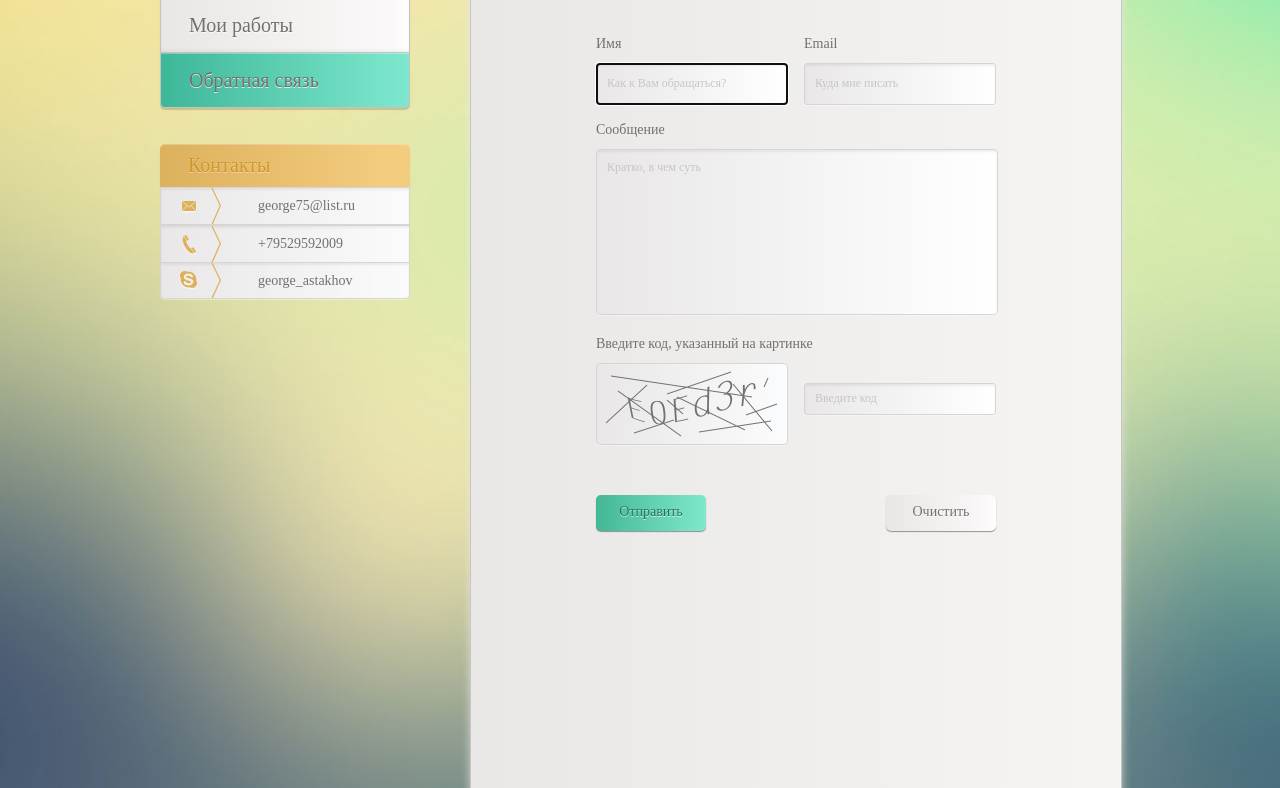
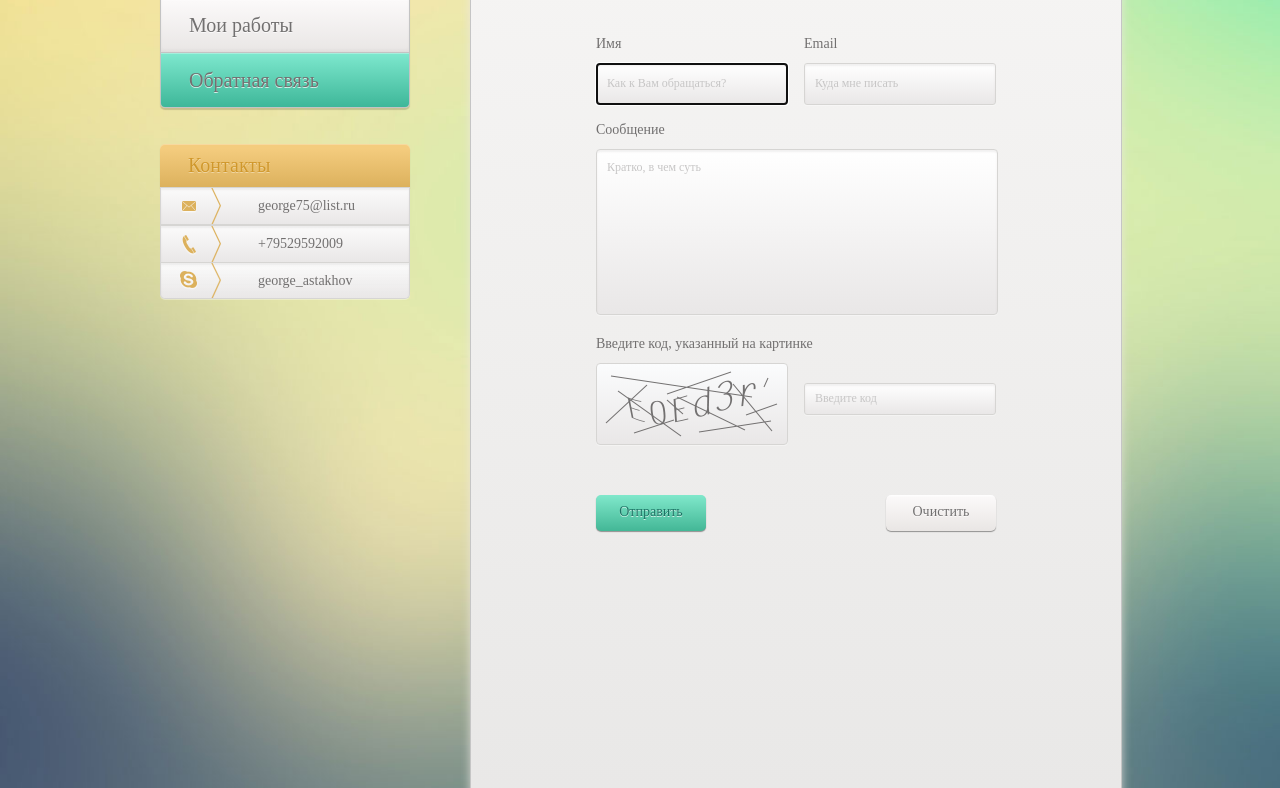
Before and after one commit to GeorgeAstakhov/Portfolio, a website: page app/feedback.html in a window 1280 px wide. Shown: the part 191-979 px from the top of the page. Drawn offline with nearby package versions, Linux system fonts and the light colour scheme; a web font is replaced by a local one.

Commit message:
Fixed css error

```diff
--- a/app/css/ie8.css
+++ b/app/css/ie8.css
@@ -7,3 +7,27 @@ body {
 	background-color: #333;
 	-ms-filter: "progid:DXImageTransform.Microsoft.Alpha(Opacity=80)";
 }
+
+.main_nav_link {
+	background-color: #faf9f9;
+}
+
+.main_nav_link:hover {
+	background-color: #bfbfbf;
+}
+
+.main_nav_link.active, .main_nav_link.active:hover {
+	background-color: #7ce7cd;
+}
+
+.contacts_header {
+	background-color: #f4cc7e;
+}
+
+.contacts_link {
+	background-color: #fbfbfb;
+}
+
+.contacts_link:hover {
+	background-color: #e9dcc1;
+}
--- a/app/css/main.css
+++ b/app/css/main.css
@@ -191,11 +191,10 @@ body {
 	font-weight: normal;
 	font-size: 20px;
 	line-height: 1.2;
-	background-color: #faf9f9;
 	background-image: -ms-linear-gradient( 90deg, rgb(233,230,229) 0%, rgb(251,249,249) 94%, rgb(255,255,255) 100%);
 	background-image: -moz-linear-gradient( 90deg, rgb(233,230,229) 0%, rgb(251,249,249) 94%, rgb(255,255,255) 100%);
 	background-image: -webkit-linear-gradient( 90deg, rgb(233,230,229) 0%, rgb(251,249,249) 94%, rgb(255,255,255) 100%);
-	background-image: linear-gradient( 90deg, rgb(233,230,229) 0%, rgb(251,249,249) 94%, rgb(255,255,255) 100%);
+	background-image: linear-gradient( 0deg, rgb(233,230,229) 0%, rgb(251,249,249) 94%, rgb(255,255,255) 100%);
 	-webkit-box-shadow: 0px 2px 1px 0px rgba(9, 9, 9, 0.07),inset 0px -2px 3px 0px rgba(41, 41, 41, 0.05);
 	-moz-box-shadow: 0px 2px 1px 0px rgba(9, 9, 9, 0.07),inset 0px -2px 3px 0px rgba(41, 41, 41, 0.05);
 	box-shadow: 0px 2px 1px 0px rgba(9, 9, 9, 0.07),inset 0px -2px 3px 0px rgba(41, 41, 41, 0.05);
@@ -219,11 +218,10 @@ body {
 }
 
 .main_nav_link:hover {
-	background-color: #bfbfbf;
 	background-image: -moz-linear-gradient( 90deg, rgb(194,192,192) 0%, rgb(227,225,225) 87%, rgb(230,228,228) 90%, rgb(232,231,231) 100%);
 	background-image: -webkit-linear-gradient( 90deg, rgb(194,192,192) 0%, rgb(227,225,225) 87%, rgb(230,228,228) 90%, rgb(232,231,231) 100%);
 	background-image: -ms-linear-gradient( 90deg, rgb(194,192,192) 0%, rgb(227,225,225) 87%, rgb(230,228,228) 90%, rgb(232,231,231) 100%);
-	background-image: linear-gradient( 90deg, rgb(194,192,192) 0%, rgb(227,225,225) 87%, rgb(230,228,228) 90%, rgb(232,231,231) 100%);
+	background-image: linear-gradient( 0deg, rgb(194,192,192) 0%, rgb(227,225,225) 87%, rgb(230,228,228) 90%, rgb(232,231,231) 100%);
 	-webkit-box-shadow: inset 0px -2px 3px 0px rgba(41, 41, 41, 0.05);
 	-moz-box-shadow: inset 0px -2px 3px 0px rgba(41, 41, 41, 0.05);
 	box-shadow: inset 0px -2px 3px 0px rgba(41, 41, 41, 0.05);
@@ -231,11 +229,10 @@ body {
 }
 
 .main_nav_link.active, .main_nav_link.active:hover  {
-	background-color: #7ce7cd;
 	background-image: -moz-linear-gradient( 90deg, rgb(62,183,153) 0%, rgb(126,232,206) 100%);
 	background-image: -webkit-linear-gradient( 90deg, rgb(62,183,153) 0%, rgb(126,232,206) 100%);
 	background-image: -ms-linear-gradient( 90deg, rgb(62,183,153) 0%, rgb(126,232,206) 100%);
-	background-image: linear-gradient( 90deg, rgb(62,183,153) 0%, rgb(126,232,206) 100%);
+	background-image: linear-gradient( 0deg, rgb(62,183,153) 0%, rgb(126,232,206) 100%);
 	-webkit-box-shadow: 0px 2px 1px 0px rgba(9, 9, 9, 0.16),inset 0px 1px 0px 0px rgba(255, 255, 255, 0.3);
 	-moz-box-shadow: 0px 2px 1px 0px rgba(9, 9, 9, 0.16),inset 0px 1px 0px 0px rgba(255, 255, 255, 0.3);
 	box-shadow: 0px 2px 1px 0px rgba(9, 9, 9, 0.16),inset 0px 1px 0px 0px rgba(255, 255, 255, 0.3);
@@ -246,11 +243,10 @@ body {
 	padding: 10px 10px 11px 28px;
 	display: inline-block;
 	width: 100%;
-	background-color: #f4cc7e;
 	background-image: -moz-linear-gradient( 90deg, rgb(220,177,93) 0%, rgb(244,204,126) 90%);
 	background-image: -webkit-linear-gradient( 90deg, rgb(220,177,93) 0%, rgb(244,204,126) 90%);
 	background-image: -ms-linear-gradient( 90deg, rgb(220,177,93) 0%, rgb(244,204,126) 90%);
-	background-image: linear-gradient( 90deg, rgb(220,177,93) 0%, rgb(244,204,126) 90%);
+	background-image: linear-gradient( 0deg, rgb(220,177,93) 0%, rgb(244,204,126) 90%);
 	box-shadow: 0px 2px 1px 0px rgba(9, 9, 9, 0.17),inset 0px 1px 0px 0px rgba(255, 255, 255, 0.25);
 	border-radius: 5px 5px 0 0;
 	color: #d0982c;
@@ -271,7 +267,7 @@ body {
 	background-image: -moz-linear-gradient( 90deg, rgb(233,231,231) 0%, rgba(251,249,249,0) 100%);
 	background-image: -webkit-linear-gradient( 90deg, rgb(233,231,231) 0%, rgba(251,249,249,0) 100%);
 	background-image: -ms-linear-gradient( 90deg, rgb(233,231,231) 0%, rgba(251,249,249,0) 100%);
-	background-image: linear-gradient( 90deg, rgb(233,231,231) 0%, rgba(251,249,249,0) 100%);
+	background-image: linear-gradient( 0deg, rgb(233,231,231) 0%, rgba(251,249,249,0) 100%);
 	box-shadow: 0px 1px 0px 0px rgba(255, 255, 255, 0.35),inset 0px 2px 2px 0px rgba(114, 112, 112, 0.1);
 	text-decoration: none;
 	color: #727070;
@@ -285,11 +281,10 @@ body {
 }
 
 .contacts_link:hover {
-	background-color: #e9dcc1;
 	background-image: -moz-linear-gradient( 90deg, rgb(224,197,145) 0%, rgba(251,249,249,0) 100%);
 	background-image: -webkit-linear-gradient( 90deg, rgb(224,197,145) 0%, rgba(251,249,249,0) 100%);
 	background-image: -ms-linear-gradient( 90deg, rgb(224,197,145) 0%, rgba(251,249,249,0) 100%);
-	background-image: linear-gradient( 90deg, rgb(224,197,145) 0%, rgba(251,249,249,0) 100%);
+	background-image: linear-gradient( 0deg, rgb(224,197,145) 0%, rgba(251,249,249,0) 100%);
 	box-shadow: inset 0px 2px 2px 0px rgba(114, 112, 112, 0.1);
 	text-decoration: underline;
 }
@@ -358,7 +353,7 @@ body {
 	background-image: -moz-linear-gradient( 90deg, rgba(0,0,0,0.05) 0%, rgba(255,255,255,0.05) 100%);
 	background-image: -webkit-linear-gradient( 90deg, rgba(0,0,0,0.05) 0%, rgba(255,255,255,0.05) 100%);
 	background-image: -ms-linear-gradient( 90deg, rgba(0,0,0,0.05) 0%, rgba(255,255,255,0.05) 100%);
-	background-image: linear-gradient( 90deg, rgba(0,0,0,0.05) 0%, rgba(255,255,255,0.05) 100%);
+	background-image: linear-gradient( 0deg, rgba(0,0,0,0.05) 0%, rgba(255,255,255,0.05) 100%);
 	box-shadow: 0px 5px 10px 0px rgba(236, 232, 227, 0.75),inset 0px 6px 6px 0px rgba(255, 255, 255, 0.004);
 }
 
@@ -370,7 +365,7 @@ body {
 	background-image: -moz-linear-gradient( 90deg, rgb(123,120,120) 0%, rgb(169,168,168) 100%);
 	background-image: -webkit-linear-gradient( 90deg, rgb(123,120,120) 0%, rgb(169,168,168) 100%);
 	background-image: -ms-linear-gradient( 90deg, rgb(123,120,120) 0%, rgb(169,168,168) 100%);
-	background-image: linear-gradient( 90deg, rgb(123,120,120) 0%, rgb(169,168,168) 100%);
+	background-image: linear-gradient( 0deg, rgb(123,120,120) 0%, rgb(169,168,168) 100%);
 	box-shadow: inset 0px 1px 0px 0px rgba(255, 255, 255, 0.3);
 	color: #eeedec;
 	font-family: "OpenSansSemiBold";
@@ -683,7 +678,7 @@ body {
 	background-image: -moz-linear-gradient( 90deg, rgb(237,235,234) 0%, rgb(251,249,249) 94%, rgb(255,255,255) 100%);
 	background-image: -webkit-linear-gradient( 90deg, rgb(237,235,234) 0%, rgb(251,249,249) 94%, rgb(255,255,255) 100%);
 	background-image: -ms-linear-gradient( 90deg, rgb(237,235,234) 0%, rgb(251,249,249) 94%, rgb(255,255,255) 100%);
-	background-image: linear-gradient( 90deg, rgb(237,235,234) 0%, rgb(251,249,249) 94%, rgb(255,255,255) 100%);
+	background-image: linear-gradient( 0deg, rgb(237,235,234) 0%, rgb(251,249,249) 94%, rgb(255,255,255) 100%);
 	box-shadow: 0px 2px 1px 0px rgba(9, 9, 9, 0.07),inset 0px -2px 3px 0px rgba(41, 41, 41, 0.05);
 }
 
@@ -692,7 +687,7 @@ body {
 	background-image: -moz-linear-gradient( 90deg, rgb(194,192,192) 0%, rgb(227,225,225) 87%, rgb(230,228,228) 90%, rgb(232,231,231) 100%);
 	background-image: -webkit-linear-gradient( 90deg, rgb(194,192,192) 0%, rgb(227,225,225) 87%, rgb(230,228,228) 90%, rgb(232,231,231) 100%);
 	background-image: -ms-linear-gradient( 90deg, rgb(194,192,192) 0%, rgb(227,225,225) 87%, rgb(230,228,228) 90%, rgb(232,231,231) 100%);
-	background-image: linear-gradient( 90deg, rgb(194,192,192) 0%, rgb(227,225,225) 87%, rgb(230,228,228) 90%, rgb(232,231,231) 100%);
+	background-image: linear-gradient( 0deg, rgb(194,192,192) 0%, rgb(227,225,225) 87%, rgb(230,228,228) 90%, rgb(232,231,231) 100%);
 	box-shadow: inset 0px -2px 3px 0px rgba(41, 41, 41, 0.05);
 }
 
@@ -766,10 +761,11 @@ body {
 	background-image: -moz-linear-gradient( 90deg, rgb(233,231,231) 0%, rgba(251,249,249,0) 100%);
 	background-image: -webkit-linear-gradient( 90deg, rgb(233,231,231) 0%, rgba(251,249,249,0) 100%);
 	background-image: -ms-linear-gradient( 90deg, rgb(233,231,231) 0%, rgba(251,249,249,0) 100%);
-	background-image: linear-gradient( 90deg, rgb(233,231,231) 0%, rgba(251,249,249,0) 100%);
+	background-image: linear-gradient( 0deg, rgb(233,231,231) 0%, rgba(251,249,249,0) 100%);
 	box-shadow: 0px 1px 0px 0px rgba(255, 255, 255, 0.35),inset 0px 2px 2px 0px rgba(114, 112, 112, 0.1);
 	color: #727070;
 	font-size: 12px;
+	line-height: 1.0;
 	font-family: 'OpenSansLight';
 }
 
@@ -802,7 +798,7 @@ body {
 	background-image: -moz-linear-gradient( 90deg, rgb(233,231,231) 0%, rgba(251,249,249,0) 100%);
 	background-image: -webkit-linear-gradient( 90deg, rgb(233,231,231) 0%, rgba(251,249,249,0) 100%);
 	background-image: -ms-linear-gradient( 90deg, rgb(233,231,231) 0%, rgba(251,249,249,0) 100%);
-	background-image: linear-gradient( 90deg, rgb(233,231,231) 0%, rgba(251,249,249,0) 100%);
+	background-image: linear-gradient( 0deg, rgb(233,231,231) 0%, rgba(251,249,249,0) 100%);
 	box-shadow: 0px 1px 0px 0px rgba(255, 255, 255, 0.35),inset 0px 2px 2px 0px rgba(114, 112, 112, 0.1);
 	color: #727070;
 	font-size: 12px;
@@ -830,7 +826,7 @@ body {
 	background-image: -moz-linear-gradient( 90deg, rgb(233,231,231) 0%, rgba(251,249,249,0) 100%);
 	background-image: -webkit-linear-gradient( 90deg, rgb(233,231,231) 0%, rgba(251,249,249,0) 100%);
 	background-image: -ms-linear-gradient( 90deg, rgb(233,231,231) 0%, rgba(251,249,249,0) 100%);
-	background-image: linear-gradient( 90deg, rgb(233,231,231) 0%, rgba(251,249,249,0) 100%);
+	background-image: linear-gradient( 0deg, rgb(233,231,231) 0%, rgba(251,249,249,0) 100%);
 	box-shadow: 0px 1px 0px 0px rgba(255, 255, 255, 0.35);
 	overflow: hidden;
 }
@@ -854,7 +850,7 @@ body {
 	background-image: -moz-linear-gradient( 90deg, rgb(233,230,228) 0%, rgb(251,249,249) 94%, rgb(255,255,255) 100%);
 	background-image: -webkit-linear-gradient( 90deg, rgb(233,230,228) 0%, rgb(251,249,249) 94%, rgb(255,255,255) 100%);
 	background-image: -ms-linear-gradient( 90deg, rgb(233,230,228) 0%, rgb(251,249,249) 94%, rgb(255,255,255) 100%);
-	background-image: linear-gradient( 90deg, rgb(233,230,228) 0%, rgb(251,249,249) 94%, rgb(255,255,255) 100%);
+	background-image: linear-gradient( 0deg, rgb(233,230,228) 0%, rgb(251,249,249) 94%, rgb(255,255,255) 100%);
 	box-shadow: 0px 1px 1px 0 rgba(9, 9, 9, 0.4);
 	color: #727070;
 	font-family: 'OpenSansSemiBold';
@@ -870,14 +866,14 @@ body {
 	background-image: -moz-linear-gradient( 90deg, rgb(67,183,150) 0%, rgb(128,232,203) 100%);
 	background-image: -webkit-linear-gradient( 90deg, rgb(67,183,150) 0%, rgb(128,232,203) 100%);
 	background-image: -ms-linear-gradient( 90deg, rgb(67,183,150) 0%, rgb(128,232,203) 100%);
-	background-image: linear-gradient( 90deg, rgb(67,183,150) 0%, rgb(128,232,203) 100%);
+	background-image: linear-gradient( 0deg, rgb(67,183,150) 0%, rgb(128,232,203) 100%);
 }
 
 .button.submit:hover {
 	background-image: -moz-linear-gradient( 90deg, rgb(58,160,135) 0%, rgb(95,220,189) 100%);
 	background-image: -webkit-linear-gradient( 90deg, rgb(58,160,135) 0%, rgb(95,220,189) 100%);
 	background-image: -ms-linear-gradient( 90deg, rgb(58,160,135) 0%, rgb(95,220,189) 100%);
-	background-image: linear-gradient( 90deg, rgb(58,160,135) 0%, rgb(95,220,189) 100%);
+	background-image: linear-gradient( 0deg, rgb(58,160,135) 0%, rgb(95,220,189) 100%);
 }
 
 .button.reset {
@@ -885,7 +881,7 @@ body {
 	background-image: -moz-linear-gradient( 90deg, rgb(233,230,228) 0%, rgb(251,249,249) 94%, rgb(255,255,255) 100%);
 	background-image: -webkit-linear-gradient( 90deg, rgb(233,230,228) 0%, rgb(251,249,249) 94%, rgb(255,255,255) 100%);
 	background-image: -ms-linear-gradient( 90deg, rgb(233,230,228) 0%, rgb(251,249,249) 94%, rgb(255,255,255) 100%);
-	background-image: linear-gradient( 90deg, rgb(233,230,228) 0%, rgb(251,249,249) 94%, rgb(255,255,255) 100%);
+	background-image: linear-gradient( 0deg, rgb(233,230,228) 0%, rgb(251,249,249) 94%, rgb(255,255,255) 100%);
 	color: #727070;
 }
 
@@ -893,7 +889,7 @@ body {
 	background-image: -moz-linear-gradient( 90deg, rgb(194,192,192) 0%, rgb(227,225,225) 87%, rgb(230,228,228) 90%, rgb(232,231,231) 100%);
 	background-image: -webkit-linear-gradient( 90deg, rgb(194,192,192) 0%, rgb(227,225,225) 87%, rgb(230,228,228) 90%, rgb(232,231,231) 100%);
 	background-image: -ms-linear-gradient( 90deg, rgb(194,192,192) 0%, rgb(227,225,225) 87%, rgb(230,228,228) 90%, rgb(232,231,231) 100%);
-	background-image: linear-gradient( 90deg, rgb(194,192,192) 0%, rgb(227,225,225) 87%, rgb(230,228,228) 90%, rgb(232,231,231) 100%);
+	background-image: linear-gradient( 0deg, rgb(194,192,192) 0%, rgb(227,225,225) 87%, rgb(230,228,228) 90%, rgb(232,231,231) 100%);
 }
 
 ::-webkit-input-placeholder{color:#c7c6c6;}
@@ -911,7 +907,7 @@ body {
 	background-image: -moz-linear-gradient( 90deg, rgba(0,0,0,0.06) 0%, rgba(255,255,255,0.06) 100%);
 	background-image: -webkit-linear-gradient( 90deg, rgba(0,0,0,0.06) 0%, rgba(255,255,255,0.06) 100%);
 	background-image: -ms-linear-gradient( 90deg, rgb(0,0,0,0.06) 0%, rgb(255,255,255,0.06) 100%);
-	background-image: linear-gradient( 90deg, rgb(0,0,0,0.06) 0%, rgb(255,255,255,0.06) 100%);
+	background-image: linear-gradient( 0deg, rgb(0,0,0,0.06) 0%, rgb(255,255,255,0.06) 100%);
 	box-shadow: 0px -1px 0px 0px rgba(0, 0, 0, 0.1);
 }
 
```
Also changed, not shown: app/feedback.html (+2 -2 lines), app/index.html (+2 -2 lines), app/works.html (+2 -2 lines).
